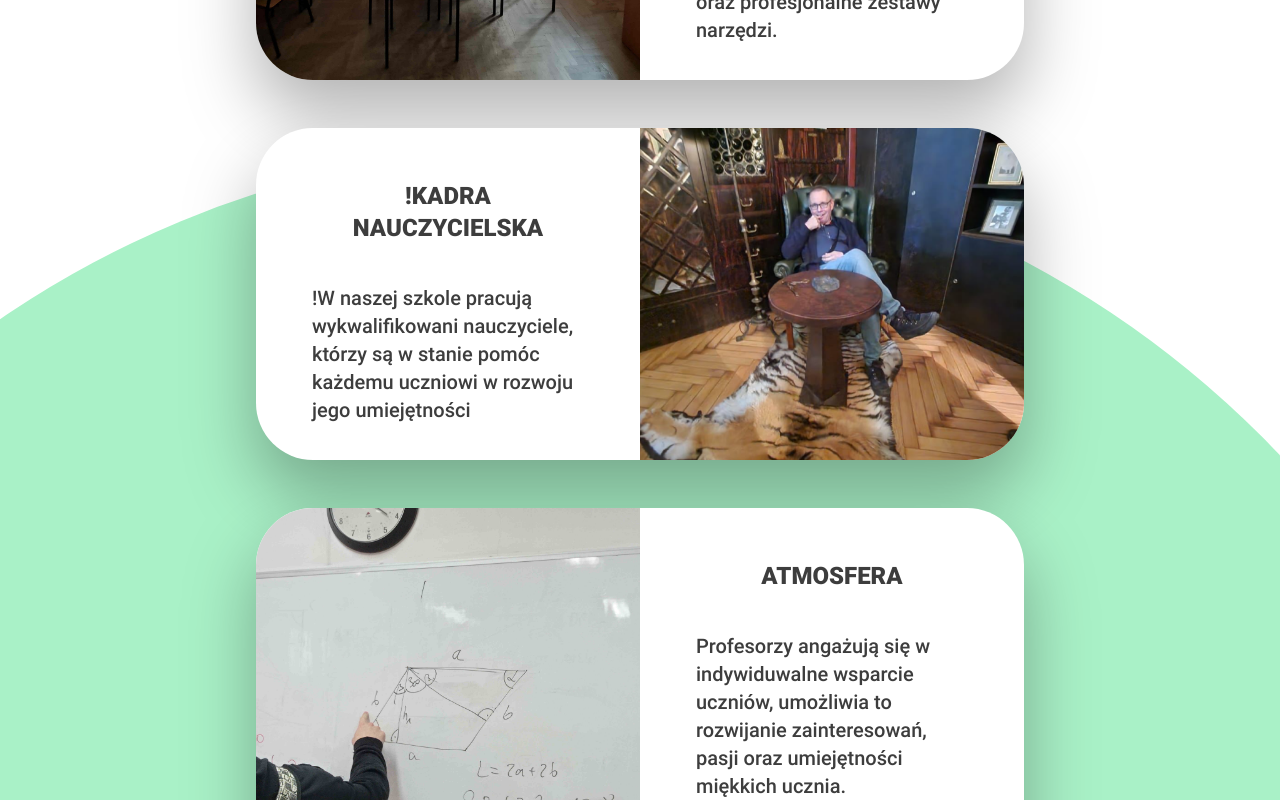
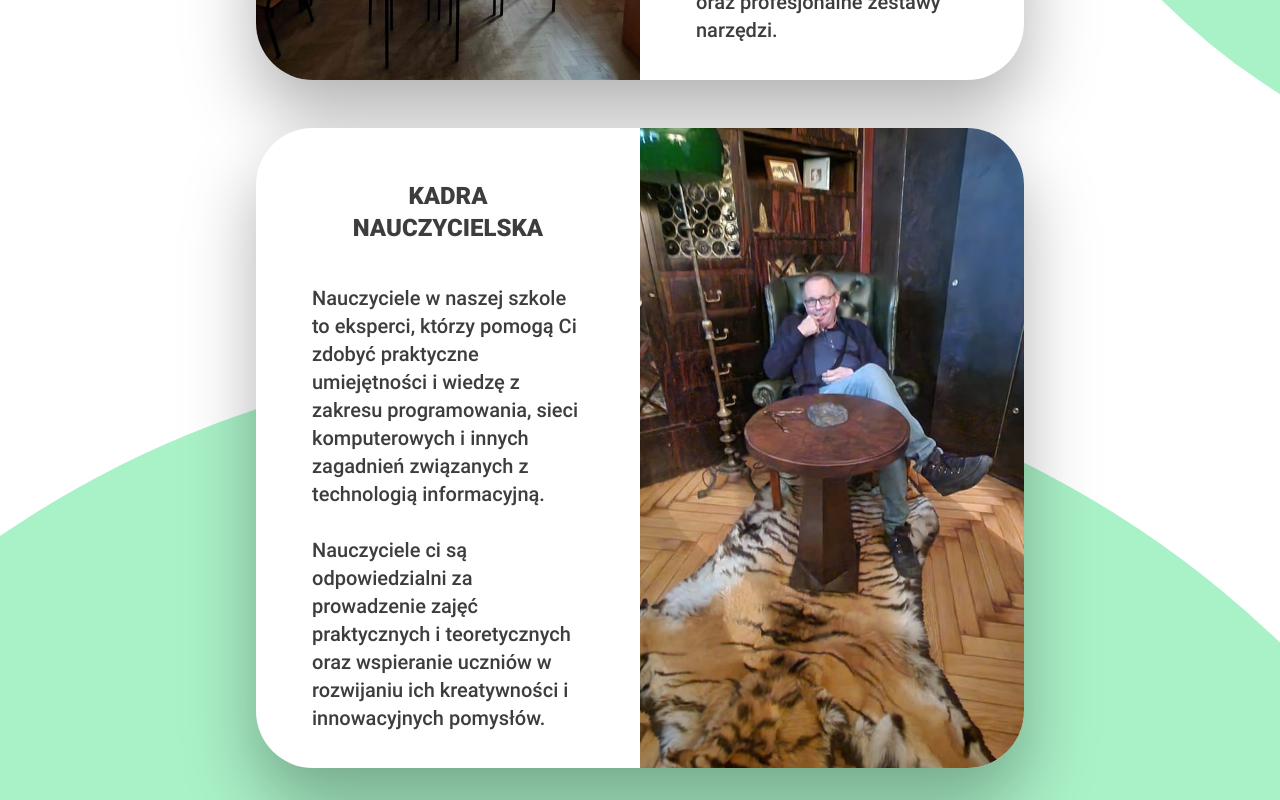
Before and after one commit to gugisek/zs14-technik-inf, a Next.js app: page / in a window 1280 px wide. Shown: the part 8140-8940 px from the top of the page. Built offline with nearby package versions, Linux system fonts and the light colour scheme.

Commit message:
Final end

```diff
--- a/components/why_a.tsx
+++ b/components/why_a.tsx
@@ -25,10 +25,10 @@ export default function Why_a({}: Props) {
         imgHover: '/sala14l.jpg',
         option: 'left'},
 
-        {title: '!KADRA NAUCZYCIELSKA',
-        desc: '!W naszej szkole pracują wykwalifikowani nauczyciele, którzy są w stanie pomóc każdemu uczniowi w rozwoju jego umiejętności',
-        img: '/nauczyciel.png',
-        imgHover: '/nauczyciel2.jpg',
+        {title: 'KADRA NAUCZYCIELSKA',
+        desc: 'Nauczyciele w naszej szkole to eksperci, którzy pomogą Ci zdobyć praktyczne umiejętności i wiedzę z zakresu programowania, sieci komputerowych i innych zagadnień związanych z technologią informacyjną. <br/><br/>Nauczyciele ci są odpowiedzialni za prowadzenie zajęć praktycznych i teoretycznych oraz wspieranie uczniów w rozwijaniu ich kreatywności i innowacyjnych pomysłów.',
+        img: '/nauczyciel.jpg',
+        imgHover: '/nauczyciel.jpg',
         option: 'right'},
 
         {title: 'ATMOSFERA',
```
Also changed, not shown: public/nauczyciel.jpg (added).
